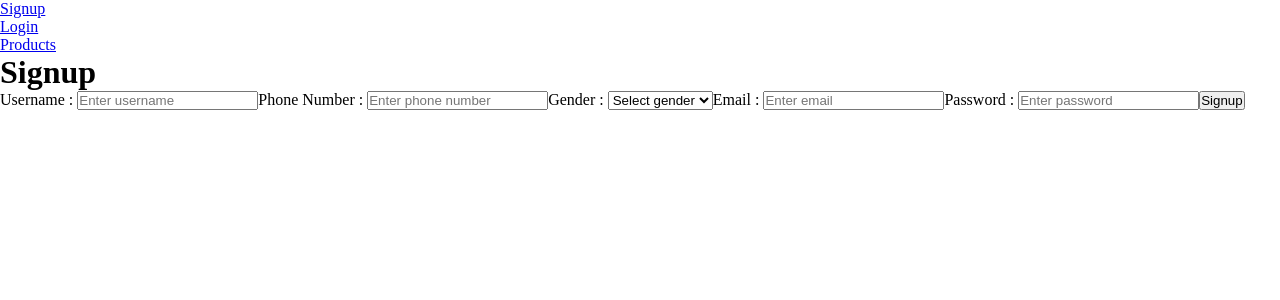
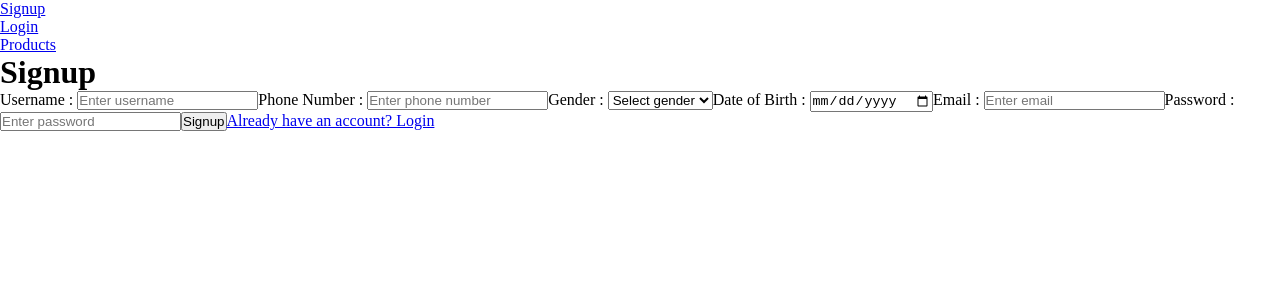
Before and after one commit to BVenkateshwaran/Signup-Login-React, a React (Vite) app: page /signup in a window 1280 px wide. Shown: the top 300 px of the page. Built offline with nearby package versions, Linux system fonts and the light colour scheme.

Commit message:
Signup form Updated

```diff
--- a/src/Signup.jsx
+++ b/src/Signup.jsx
@@ -34,11 +34,14 @@ const Signup = () => {
           <option value="male">Male</option>
           <option value="female">Female</option>
         </select>
+        <label htmlFor="dob">Date of Birth : </label>
+        <input type="date" name="dob" id="dob" onChange={handleChange} />
         <label htmlFor="email">Email : </label>
         <input type="email" name="email" id="email" placeholder='Enter email' onChange={handleChange} />
         <label htmlFor="password">Password : </label>
         <input type="password" name="password" id="password" placeholder='Enter password' onChange={handleChange} />
         <button type="submit">Signup</button>
+        <a href="/login">Already have an account? Login</a>
       </form>
     </div>
   )
```
